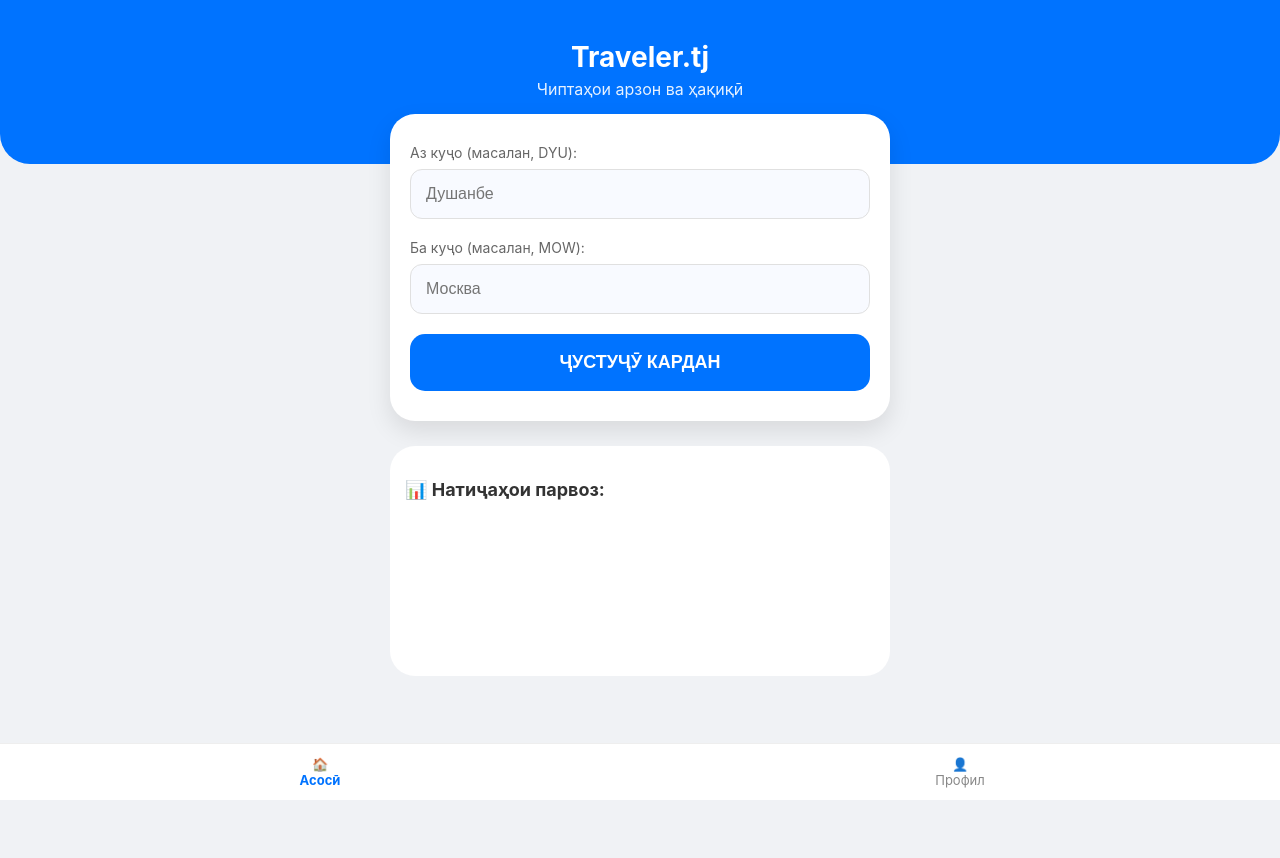
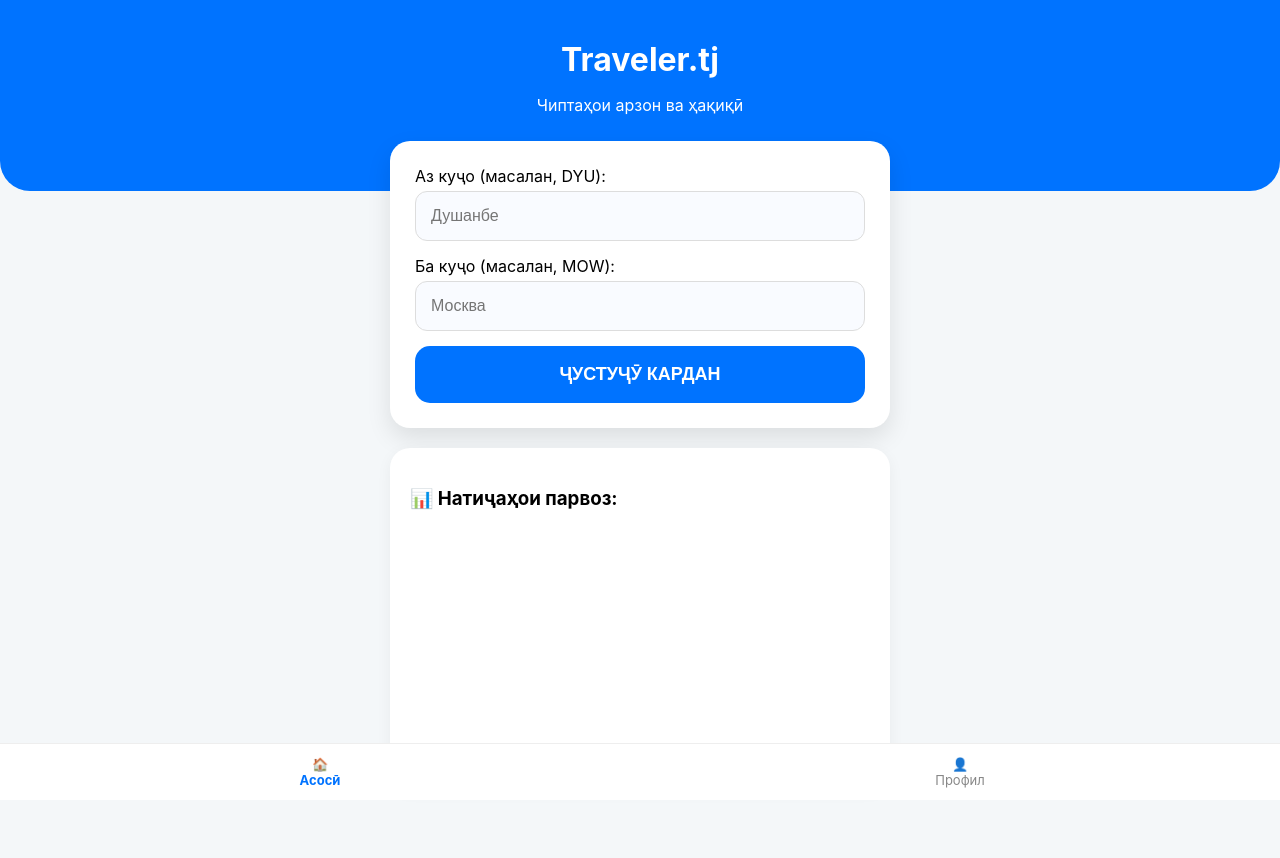
Before and after one commit to OSON-SAVDO/avia-app-mobile, a Flask app: page / in a window 1280 px wide. Before the commit the page ends 800 px from the top, so only its background shows below. Run offline with Flask 3, Linux system fonts and the light colour scheme; parts of the project's set-up code (start-up, migrations or seed data) failed here and were passed over.

Commit message:
Update index.html

```diff
--- a/templates/index.html
+++ b/templates/index.html
@@ -5,25 +5,21 @@
     <meta name="viewport" content="width=device-width, initial-scale=1.0">
     <title>Traveler.tj</title>
     <style>
-        body { font-family: -apple-system, system-ui, sans-serif; margin: 0; background: #f0f2f5; padding-bottom: 70px; }
-        /* Қисми кабуди боло маҳз мисли акс */
-        header { background: #0073ff; color: white; padding: 40px 15px 60px; text-align: center; border-radius: 0 0 30px 30px; }
-        .container { padding: 0 20px; max-width: 500px; margin: auto; }
+        body { font-family: -apple-system, sans-serif; margin: 0; background: #f4f7f9; padding-bottom: 70px; }
+        header { background: #0073ff; color: white; padding: 40px 20px 60px; text-align: center; border-radius: 0 0 30px 30px; }
+        .container { padding: 0 15px; max-width: 500px; margin: auto; }
 
-        /* Блоки сафеди ҷустуҷӯ */
-        .search-card { background: white; padding: 30px 20px; border-radius: 25px; box-shadow: 0 10px 25px rgba(0,0,0,0.1); margin-top: -50px; }
-        .input-group { margin-bottom: 20px; }
-        label { display: block; margin-bottom: 8px; color: #666; font-size: 14px; }
-        input { width: 100%; padding: 15px; border-radius: 12px; border: 1px solid #e0e0e0; background: #f8faff; font-size: 16px; box-sizing: border-box; }
+        /* Блоки ҷустуҷӯ (мисли акси 43204.jpg) */
+        .search-card { background: white; padding: 25px; border-radius: 20px; box-shadow: 0 10px 25px rgba(0,0,0,0.1); margin-top: -50px; }
+        input { width: 100%; padding: 15px; margin-top: 5px; margin-bottom: 15px; border-radius: 12px; border: 1px solid #ddd; background: #f9fbff; box-sizing: border-box; font-size: 16px; }
+        .btn-search { width: 100%; background: #0073ff; color: white; border: none; padding: 18px; border-radius: 15px; font-size: 18px; font-weight: bold; cursor: pointer; }
 
-        /* Тугмаи кабуди ҷустуҷӯ */
-        .btn-search { width: 100%; background: #0073ff; color: white; border: none; padding: 18px; border-radius: 15px; font-size: 18px; font-weight: bold; text-transform: uppercase; cursor: pointer; }
+        /* Блоки натиҷаҳо (мисли акси 43209.jpg) */
+        .results-card { background: white; padding: 20px; border-radius: 20px; margin-top: 20px; box-shadow: 0 4px 15px rgba(0,0,0,0.05); min-height: 300px; }
 
-        #results-section { margin-top: 25px; background: white; border-radius: 25px; padding: 15px; min-height: 200px; }
-
-        /* Танзимот дар Профил */
-        #profile-page { display: none; background: white; padding: 30px; border-radius: 25px; margin-top: 20px; }
-        select { width: 100%; padding: 15px; border-radius: 12px; border: 1px solid #ddd; margin-bottom: 20px; font-size: 16px; }
+        /* Профил */
+        #profile-page { display: none; padding: 20px; background: white; border-radius: 20px; margin-top: 20px; }
+        select { width: 100%; padding: 12px; border-radius: 10px; margin-bottom: 20px; border: 1px solid #ddd; }
 
         /* Менюи поён */
         .nav { position: fixed; bottom: 0; width: 100%; background: white; display: flex; justify-content: space-around; padding: 12px 0; border-top: 1px solid #eee; }
@@ -33,44 +29,38 @@
 </head>
 <body>
 
-<header id="main-header">
-    <h1 style="margin:0; font-size: 28px;">Traveler.tj</h1>
-    <p id="site-subtitle" style="margin:5px 0; opacity: 0.9;">Чиптаҳои арзон ва ҳақиқӣ</p>
+<header>
+    <h1 style="margin:0;">Traveler.tj</h1>
+    <p id="txt-sub">Чиптаҳои арзон ва ҳақиқӣ</p>
 </header>
 
 <div class="container">
     <div id="home-page">
         <div class="search-card">
-            <h2 style="display:none">Ҷустуҷӯ</h2>
-            <div class="input-group">
-                <label id="lbl-from">Аз куҷо (масалан, DYU):</label>
-                <input type="text" id="origin" placeholder="Душанбе">
-            </div>
-            <div class="input-group">
-                <label id="lbl-to">Ба куҷо (масалан, MOW):</label>
-                <input type="text" id="destination" placeholder="Москва">
-            </div>
-            <button class="btn-search" onclick="startSearch()" id="btn-text">ҶУСТУҶӮ КАРДАН</button>
+            <label id="lbl-from">Аз куҷо (масалан, DYU):</label>
+            <input type="text" id="origin" placeholder="Душанбе">
+            <label id="lbl-to">Ба куҷо (масалан, MOW):</label>
+            <input type="text" id="destination" placeholder="Москва">
+            <button class="btn-search" onclick="loadTickets()" id="btn-text">ҶУСТУҶӮ КАРДАН</button>
         </div>
 
-        <div id="results-section">
-            <h3 id="res-title" style="color:#333; font-size: 18px;">📊 Натиҷаҳои парвоз:</h3>
-            <div id="results-widget">
+        <div class="results-card">
+            <h3 id="txt-res">📊 Натиҷаҳои парвоз:</h3>
+            <div id="tickets-container">
                 </div>
         </div>
     </div>
 
     <div id="profile-page">
-        <h2 id="prof-title">👤 Танзимот</h2>
+        <h2 id="txt-prof">👤 Танзимот</h2>
         <label id="lbl-lang">🌐 Забон:</label>
-        <select id="langSelect" onchange="changeLang()">
+        <select id="langSelect" onchange="updateUI()">
             <option value="tg">Тоҷикӣ</option>
             <option value="ru">Русский</option>
             <option value="en">English</option>
         </select>
-
         <label id="lbl-curr">💰 Асъор:</label>
-        <select id="currSelect">
+        <select id="currSelect" onchange="updateUI()">
             <option value="tjs">TJS</option>
             <option value="rub">RUB</option>
             <option value="usd">USD</option>
@@ -80,54 +70,52 @@
 </div>
 
 <div class="nav">
-    <div class="nav-item active" id="nav-h" onclick="showPage('home')">🏠<br><span id="txt-h">Асосӣ</span></div>
-    <div class="nav-item" id="nav-p" onclick="showPage('profile')">👤<br><span id="txt-p">Профил</span></div>
+    <div class="nav-item active" id="n-h" onclick="showPage('home')">🏠<br><span id="nav-h">Асосӣ</span></div>
+    <div class="nav-item" id="n-p" onclick="showPage('profile')">👤<br><span id="nav-p">Профил</span></div>
 </div>
 
 <script>
-    const translations = {
-        tg: { sub: "Чиптаҳои арзон ва ҳақиқӣ", from: "Аз куҷо (масалан, DYU):", to: "Ба куҷо (масалан, MOW):", btn: "ҶУСТУҶӮ КАРДАН", res: "📊 Натиҷаҳои парвоз:", prof: "👤 Танзимот", h: "Асосӣ", p: "Профил", locale: "ru" },
-        ru: { sub: "Дешевые и реальные билеты", from: "Откуда (например, DYU):", to: "Куда (например, MOW):", btn: "НАЙТИ БИЛЕТЫ", res: "📊 Результаты поиска:", prof: "👤 Настройки", h: "Главная", p: "Профиль", locale: "ru" },
-        en: { sub: "Cheap and real tickets", from: "From (e.g., DYU):", to: "To (e.g., MOW):", btn: "SEARCH FLIGHTS", res: "📊 Search Results:", prof: "👤 Settings", h: "Home", p: "Profile", locale: "en" }
+    const MY_MARKER = "511059"; // МАРКЕРИ ХУДРО ИНҶО ГУЗОРЕД
+
+    const langMap = {
+        tg: { sub: "Чиптаҳои арзон ва ҳақиқӣ", from: "Аз куҷо:", to: "Ба куҷо:", btn: "ҶУСТУҶӮ КАРДАН", res: "📊 Натиҷаҳои парвоз:", prof: "👤 Танзимот", h: "Асосӣ", p: "Профил", loc: "ru" },
+        ru: { sub: "Дешевые и реальные билеты", from: "Откуда:", to: "Куда:", btn: "НАЙТИ БИЛЕТЫ", res: "📊 Результаты поиска:", prof: "👤 Настройки", h: "Главная", p: "Профиль", loc: "ru" },
+        en: { sub: "Cheap and real tickets", from: "From:", to: "To:", btn: "SEARCH FLIGHTS", res: "📊 Search Results:", prof: "👤 Settings", h: "Home", p: "Profile", loc: "en" }
     };
 
-    function changeLang() {
+    function updateUI() {
         const l = document.getElementById('langSelect').value;
-        const t = translations[l];
-        document.getElementById('site-subtitle').innerText = t.sub;
-        document.getElementById('lbl-from').innerText = t.from;
-        document.getElementById('lbl-to').innerText = t.to;
-        document.getElementById('btn-text').innerText = t.btn;
-        document.getElementById('res-title').innerText = t.res;
-        document.getElementById('prof-title').innerText = t.prof;
-        document.getElementById('txt-h').innerText = t.h;
-        document.getElementById('txt-p').innerText = t.p;
+        const d = langMap[l];
+        document.getElementById('txt-sub').innerText = d.sub;
+        document.getElementById('lbl-from').innerText = d.from;
+        document.getElementById('lbl-to').innerText = d.to;
+        document.getElementById('btn-text').innerText = d.btn;
+        document.getElementById('txt-res').innerText = d.res;
+        document.getElementById('txt-prof').innerText = d.prof;
+        document.getElementById('nav-h').innerText = d.h;
+        document.getElementById('nav-p').innerText = d.p;
+    }
+
+    function loadTickets() {
+        const container = document.getElementById('tickets-container');
+        const curr = document.getElementById('currSelect').value;
+        const lang = document.getElementById('langSelect').value;
+        const locale = langMap[lang].loc;
+
+        container.innerHTML = 'Боргирӣ...';
+
+        const script = document.createElement('script');
+        // Ин скрипт чиптаҳои ҳақиқиро нишон медиҳад
+        script.src = `https://tp.media/content?currency=${curr}&shmarker=${MY_MARKER}&type=results&locale=${locale}&id=results_main`;
+        container.innerHTML = '';
+        container.appendChild(script);
     }
 
     function showPage(p) {
-        if(p === 'home') {
-            document.getElementById('home-page').style.display = 'block';
-            document.getElementById('profile-page').style.display = 'none';
-            document.getElementById('nav-h').classList.add('active');
-            document.getElementById('nav-p').classList.remove('active');
-        } else {
-            document.getElementById('home-page').style.display = 'none';
-            document.getElementById('profile-page').style.display = 'block';
-            document.getElementById('nav-h').classList.remove('active');
-            document.getElementById('nav-p').classList.add('active');
-        }
-    }
-
-    function startSearch() {
-        const curr = document.getElementById('currSelect').value;
-        const lang = document.getElementById('langSelect').value;
-        const locale = translations[lang].locale;
-        const container = document.getElementById('results-widget');
-        container.innerHTML = '';
-
-        const script = document.createElement('script');
-        script.src = `https://tp.media/content?currency=${curr}&shmarker=701004&type=results&locale=${locale}&id=results_details`;
-        container.appendChild(script);
+        document.getElementById('home-page').style.display = p === 'home' ? 'block' : 'none';
+        document.getElementById('profile-page').style.display = p === 'home' ? 'none' : 'block';
+        document.getElementById('n-h').classList.toggle('active', p === 'home');
+        document.getElementById('n-p').classList.toggle('active', p === 'profile');
     }
 </script>
 </body>
```
